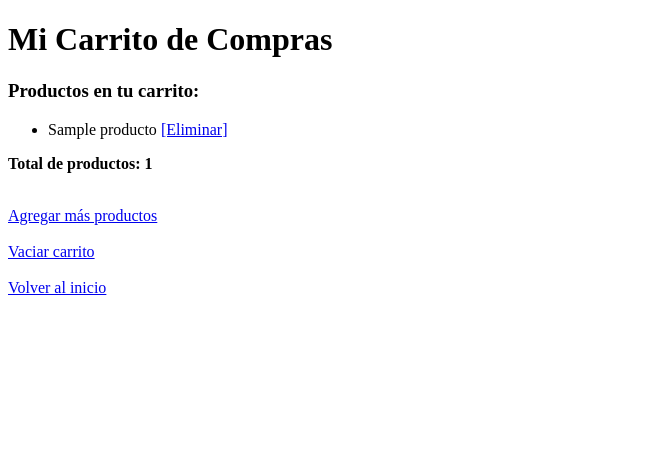
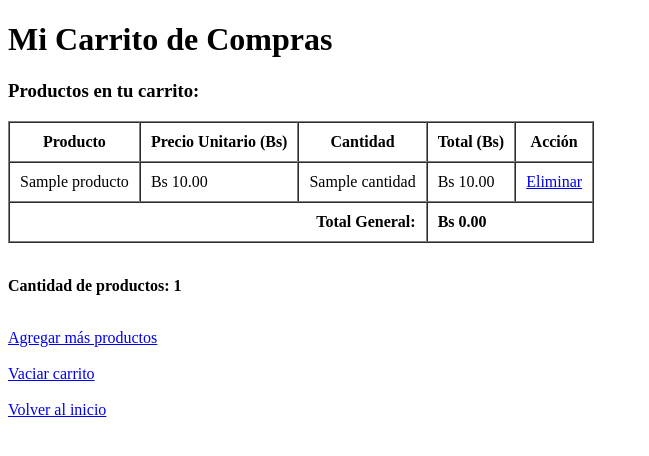
Before and after one commit to devdanielgtech-art/practica_4.2_eje1_carrito_de_compras_ejercicios, a Flask app: template templates/ver_carrito.html in a window 1280 px wide. Shown: the top 456 px of the page, without its empty margins (0-649 px from the left). Run offline with Flask 3, Linux system fonts and the light colour scheme; the template is opened without the code that fills it: most values are stand-ins (such as "Sample title", 1, 10 or a date in 2020).

Commit message:
primer commit

```diff
--- a/app.py
+++ b/app.py
@@ -12,13 +12,26 @@ def index():
 def agregar_producto():
     if request.method == "POST":
         producto = request.form.get("producto")
+        precio = float(request.form.get("precio"))
+        cantidad = int(request.form.get("cantidad"))
+        total = precio * cantidad
 
         # Obtener carrito actual de las cookies
-        carrito_json = request.cookies.get('carrito', '[]')
-        carrito = json.loads(carrito_json)
+        carrito_cookie = request.cookies.get('carrito')
+
+        if carrito_cookie and carrito_cookie != '':
+            carrito = json.loads(carrito_cookie)
+        else:
+            carrito = []
 
         # Agregar nuevo producto
-        carrito.append(producto)
+        nuevo_producto = {
+            "producto": producto,
+            "precio": precio,
+            "cantidad": cantidad,
+            "total": total
+        }
+        carrito.append(nuevo_producto)
 
         # Guardar carrito en cookies
         carrito_json = json.dumps(carrito)
@@ -36,10 +49,19 @@ def producto_agregado():
 @app.route("/ver_carrito")
 def ver_carrito():
     # Obtener carrito de las cookies
-    carrito_json = request.cookies.get('carrito', '[]')
-    carrito = json.loads(carrito_json)
+    carrito_cookie = request.cookies.get('carrito')
 
-    return render_template('ver_carrito.html', carrito=carrito)
+    if carrito_cookie and carrito_cookie != '':
+        carrito = json.loads(carrito_cookie)
+    else:
+        carrito = []
+
+    # Calcular total general
+    total_general = 0
+    for item in carrito:
+        total_general = total_general + item['total']
+
+    return render_template('ver_carrito.html', carrito=carrito, total_general=total_general)
 
 @app.route("/vaciar_carrito")
 def vaciar_carrito():
@@ -50,8 +72,12 @@ def vaciar_carrito():
 @app.route("/eliminar_producto/<int:indice>")
 def eliminar_producto(indice):
     # Obtener carrito actual
-    carrito_json = request.cookies.get('carrito', '[]')
-    carrito = json.loads(carrito_json)
+    carrito_cookie = request.cookies.get('carrito')
+
+    if carrito_cookie and carrito_cookie != '':
+        carrito = json.loads(carrito_cookie)
+    else:
+        carrito = []
 
     # Eliminar producto por índice
     if 0 <= indice < len(carrito):
--- a/templates/index.html
+++ b/templates/index.html
@@ -2,10 +2,10 @@
 <html lang="es">
 <head>
     <meta charset="UTF-8">
-    <title>Carrito de Compras de DANIEL</title>
+    <title>Carrito de Compras</title>
 </head>
 <body>
-    <h1>Carrito de Compras de DANIEL</h1>
+    <h1>Carrito de Compras</h1>
 
     <p>Bienvenido a tu carrito de compras</p>
 
--- a/templates/ver_carrito.html
+++ b/templates/ver_carrito.html
@@ -9,16 +9,38 @@
 
     {% if carrito %}
         <h3>Productos en tu carrito:</h3>
-        <ul>
-            {% for producto in carrito %}
-            <li>
-                {{ producto }}
-                <a href="/eliminar_producto/{{ loop.index0 }}">[Eliminar]</a>
-            </li>
-            {% endfor %}
-        </ul>
 
-        <p><strong>Total de productos: {{ carrito|length }}</strong></p>
+        <table border="1" cellpadding="10" cellspacing="0">
+            <thead>
+                <tr>
+                    <th>Producto</th>
+                    <th>Precio Unitario (Bs)</th>
+                    <th>Cantidad</th>
+                    <th>Total (Bs)</th>
+                    <th>Acción</th>
+                </tr>
+            </thead>
+            <tbody>
+                {% for producto in carrito %}
+                <tr>
+                    <td>{{ producto.producto }}</td>
+                    <td>Bs {{ "%.2f"|format(producto.precio) }}</td>
+                    <td>{{ producto.cantidad }}</td>
+                    <td>Bs {{ "%.2f"|format(producto.total) }}</td>
+                    <td><a href="/eliminar_producto/{{ loop.index0 }}">Eliminar</a></td>
+                </tr>
+                {% endfor %}
+            </tbody>
+            <tfoot>
+                <tr>
+                    <td colspan="3" align="right"><strong>Total General:</strong></td>
+                    <td colspan="2"><strong>Bs {{ "%.2f"|format(total_general) }}</strong></td>
+                </tr>
+            </tfoot>
+        </table>
+
+        <br>
+        <p><strong>Cantidad de productos: {{ carrito|length }}</strong></p>
     {% else %}
         <p>El carrito está vacío.</p>
     {% endif %}
```
Also changed, not shown: templates/agregar_producto.html (+8 -0 lines).
